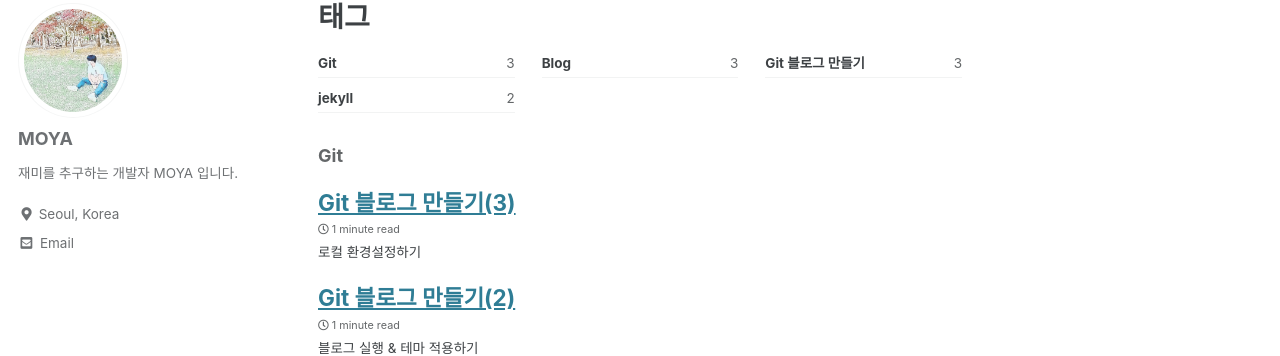
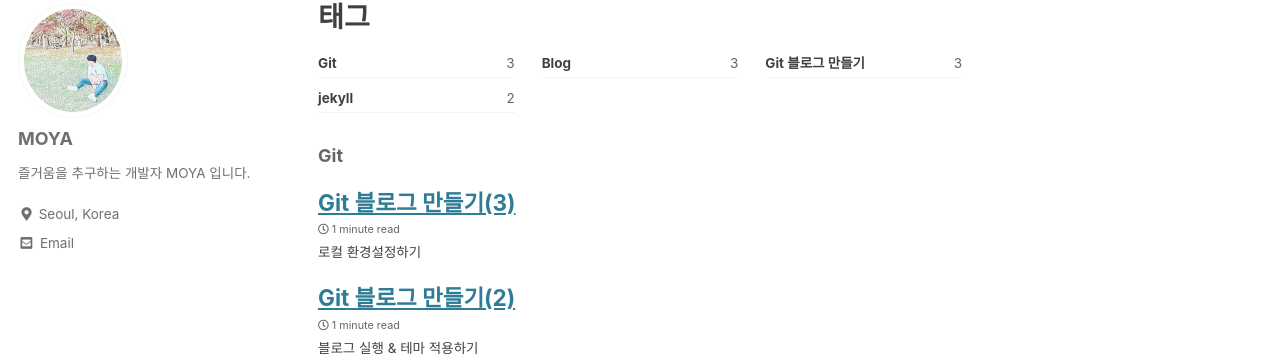
Before and after one commit to kdc7140/kdc7140.github.io, a Jekyll site: the page built from _pages/tag-archive.md, in a window 1280 px wide. Shown: the part 96-452 px from the top of the page. Built offline with Jekyll 4.4.1, drawn with Linux system fonts in a browser that asks for light colours; cached includes are drawn as plain includes; some web fonts are replaced.

Commit message:
text change

```diff
--- a/_config.yml
+++ b/_config.yml
@@ -103,7 +103,7 @@ analytics:
 author:
   name             : "      MOYA"
   avatar           : "/assets/images/profile.PNG"
-  bio              : "재미를 추구하는 개발자 MOYA 입니다."
+  bio              : "즐거움을 추구하는 개발자 MOYA 입니다."
   location         : "Seoul, Korea"
   email            : "ghk5402@gmail.com"
   links:
```
